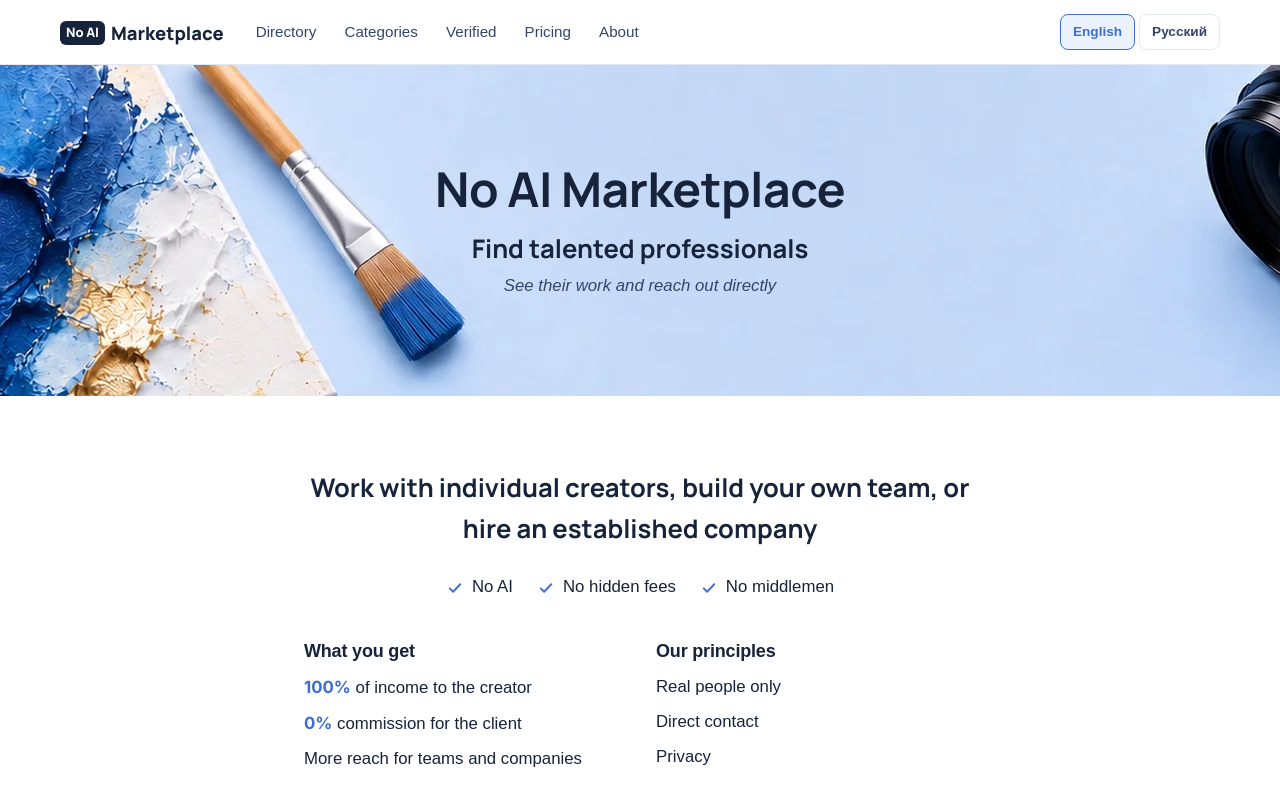
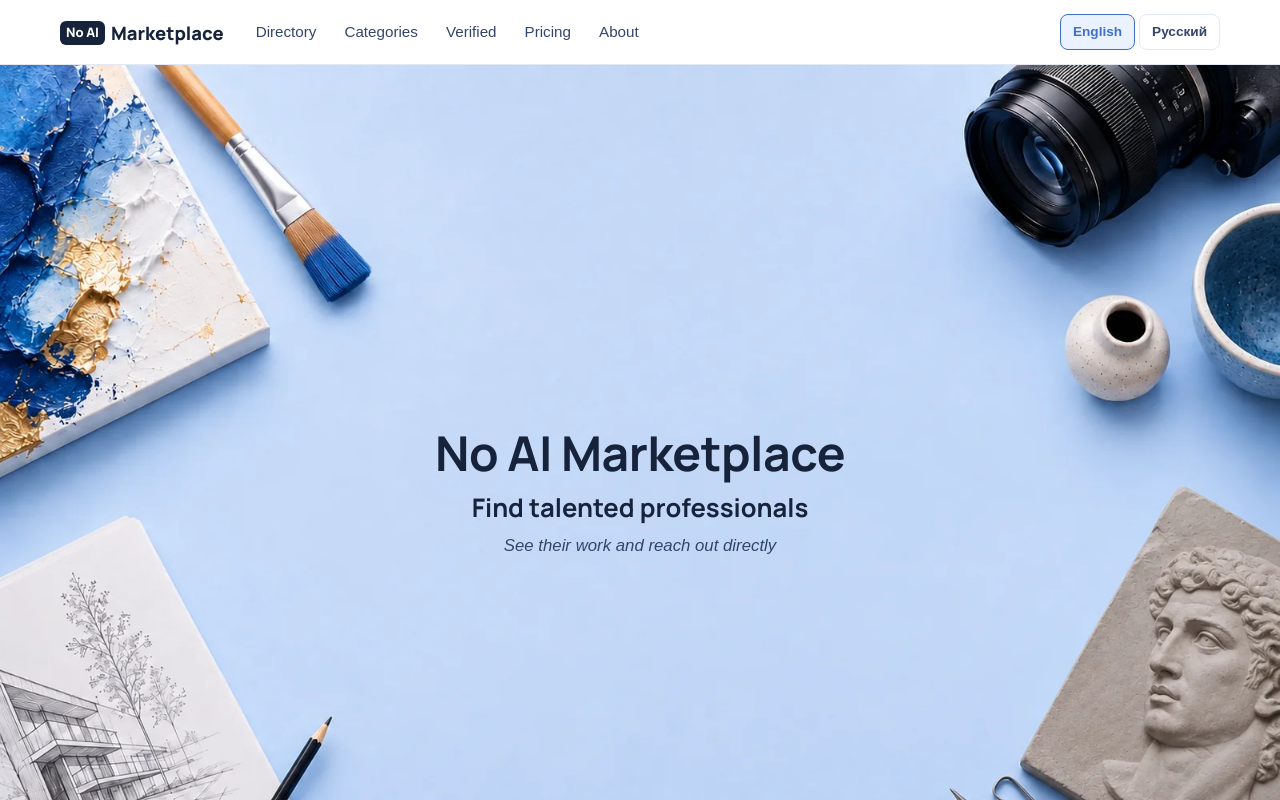
Before and after one commit to dm100usa-oss/no-ai-marketplace, a Next.js app: page /en in a window 1280 px wide. Shown: the top 800 px of the page. Built offline with nearby package versions, Linux system fonts and the light colour scheme; a web font is replaced by a local one.

Commit message:
Add files via upload

```diff
--- a/src/app/[lang]/page.tsx
+++ b/src/app/[lang]/page.tsx
@@ -65,21 +65,23 @@ export default async function HomePage({
       />
 
       {/* ---------- Hero ---------- */}
-      <section
-        className="section-brand relative bg-cover bg-center"
-        style={{ backgroundImage: "url('/images/hero.webp')" }}
-      >
-        <div className="container-page py-16 md:py-24">
-          {/* Transparent centered panel — name, tagline, slogan */}
+      <section className="relative">
+        <img
+          src="/images/hero.webp"
+          alt=""
+          className="block w-full"
+        />
+        {/* Text overlaid on the clear central area of the banner */}
+        <div className="absolute inset-0 flex items-center justify-center">
           <div className="mx-auto max-w-2xl px-4 text-center">
             <h1 className="text-balance">{dict.site.name}</h1>
             <p
-              className="mt-3 text-[1.35rem] font-bold md:text-[1.6rem]"
+              className="mt-2 text-[1.2rem] font-bold sm:text-[1.35rem] md:text-[1.6rem]"
               style={{ fontFamily: "var(--font-display)", color: "var(--color-ink)" }}
             >
               {dict.site.tagline}
             </p>
-            <p className="mt-1 text-[1.05rem] italic" style={{ color: "var(--color-muted)" }}>
+            <p className="mt-1 text-[0.95rem] italic sm:text-[1.05rem]" style={{ color: "var(--color-muted)" }}>
               {dict.site.slogan}
             </p>
           </div>
```
